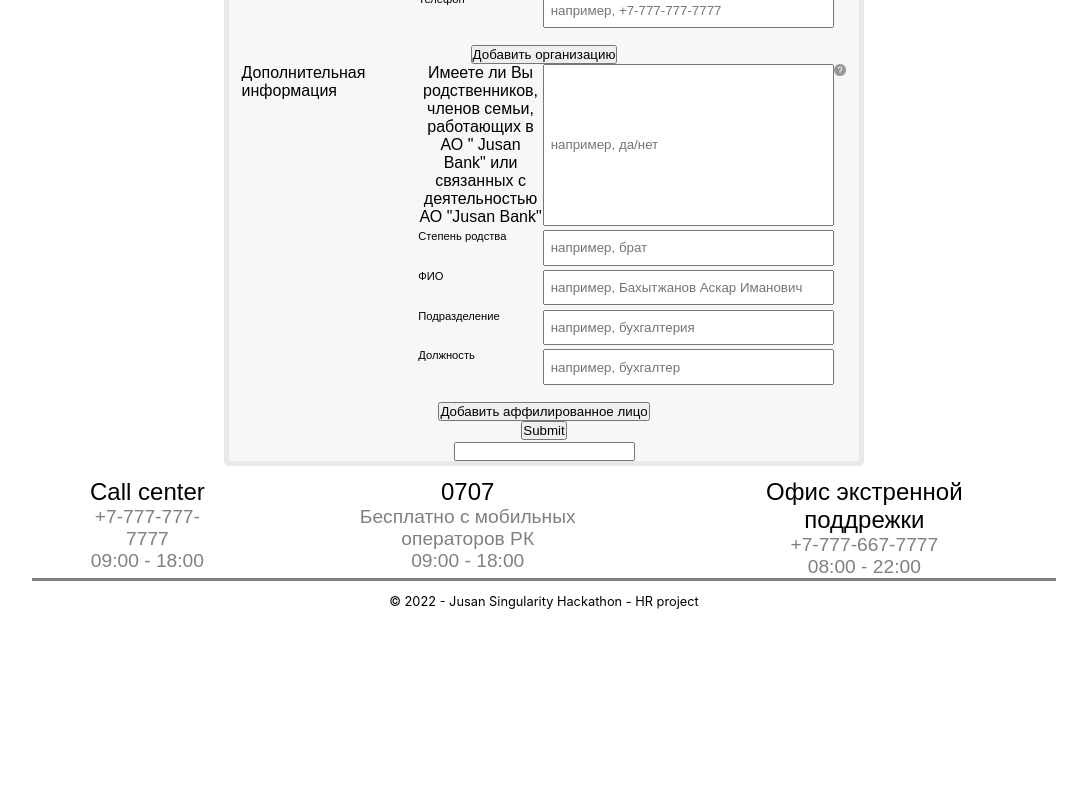
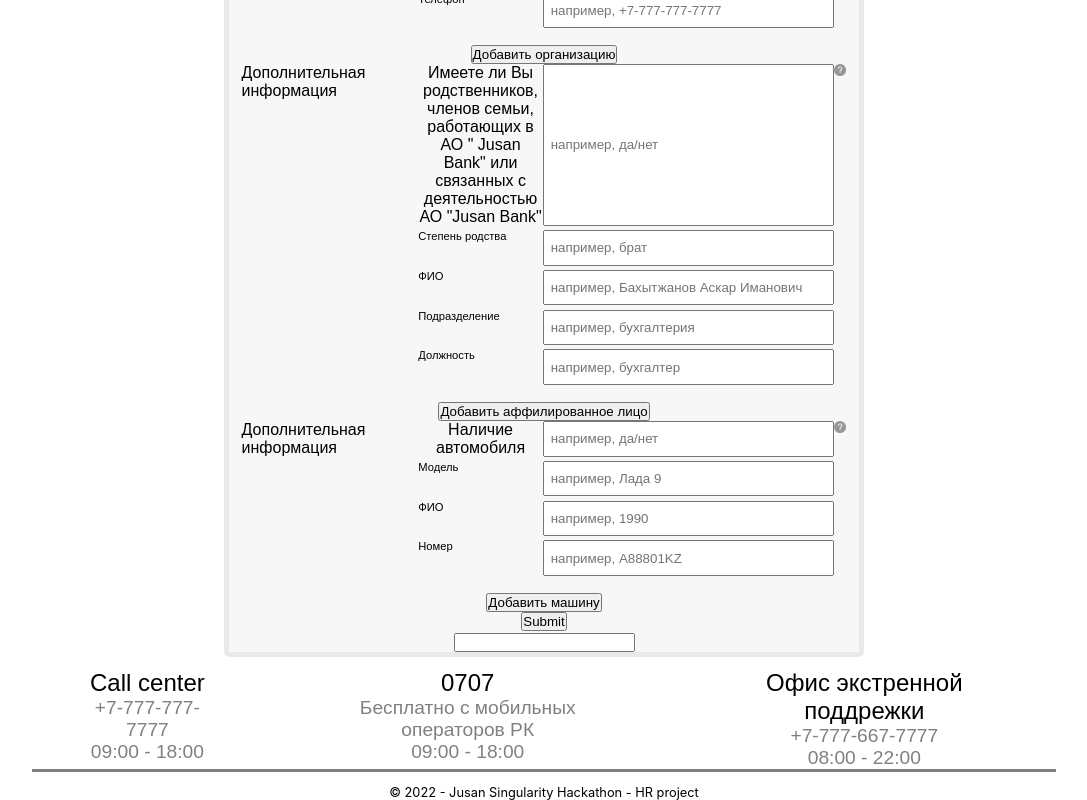
Before and after one commit to baticon/hackathon0.9, a React (Create React App) app: page /mainform in a window 1280 px wide. Shown: the part 4984-5784 px from the top of the page, without its empty margins (96-1183 px from the left). Before the commit the page ends 5593 px from the top, so only its background shows below. Built offline with nearby package versions, Linux system fonts and the light colour scheme.

Commit message:
working car

```diff
--- a/src/components/userMainForm/userMainForm.js
+++ b/src/components/userMainForm/userMainForm.js
@@ -59,6 +59,12 @@
   title: null,
 };
 
+const defaultCar = {
+  model: null,
+  year: null,
+  number: null,
+};
+
 const options = [
   { value: "chocolate", label: "Chocolate" },
   { value: "strawberry", label: "Strawberry" },
@@ -72,6 +78,7 @@
   const [relatives, setRelatives] = useState([defaultRelative]);
   const [commerceOrg, setCommerceOrg] = useState([defaultCommerceOrg]);
   const [jusanRelatives, setJusanRelatives] = useState([defaultJusanRelative]);
+  const [cars, setCars] = useState([defaultCar]);
 
   const { control, register, handleSubmit } = useForm();
   const onSubmit = (data) => console.log(data);
@@ -1626,6 +1633,69 @@
             Добавить аффилированное лицо
           </button>
 
+          <div className={style.UNIVERSITYContainer}>
+            <label className={style.UNIVERSITYlabel}>
+              Дополнительная информация
+            </label>
+            <div className={style.UNIVERSITYSubContainer}>
+              <div className={style.UNIVERSITYContainerThree}>
+                <label className={style.UNIVERSITYlabelTwo}>
+                  Наличие автомобиля
+                </label>
+                <input
+                  className={style.UNIVERSITYinputTwo}
+                  placeholder="например, да/нет"
+                  {...register(`carAnswer`)}
+                ></input>
+              </div>
+              {cars.map(({ model, year, number }, index) => {
+                return (
+                  <div className={style.UNIVERSITYContainerTwo} key={cars.id}>
+                    <div className={style.UNIVERSITYContainerThree}>
+                      <label className={style.UNIVERSITYlabelTwo}>Модель</label>
+                      <input
+                        className={style.UNIVERSITYinputTwo}
+                        placeholder="например, Лада 9"
+                        value={model}
+                        {...register(`CarModel.${index}`)}
+                      ></input>
+                    </div>
+                    <div className={style.UNIVERSITYContainerThree}>
+                      <label className={style.UNIVERSITYlabelTwo}>ФИО</label>
+                      <input
+                        className={style.UNIVERSITYinputTwo}
+                        placeholder="например, 1990"
+                        value={year}
+                        {...register(`CarYear.${index}`)}
+                      ></input>
+                    </div>
+                    <div className={style.UNIVERSITYContainerThree}>
+                      <label className={style.UNIVERSITYlabelTwo}>Номер</label>
+                      <input
+                        className={style.UNIVERSITYinputTwo}
+                        placeholder="например, A88801KZ"
+                        value={number}
+                        {...register(`CarNumber.${index}`)}
+                      ></input>
+                    </div>
+                  </div>
+                );
+              })}
+            </div>
+            <img
+              src={question}
+              alt=""
+              className={style.hint}
+              title="Пожалуйста укажите детали машины"
+            ></img>
+          </div>
+          <button
+            type="button"
+            onClick={() => setCars((cars) => [...cars, defaultCar])}
+          >
+            Добавить машину
+          </button>
+
           <input type="submit" />
 
           <div>
```
